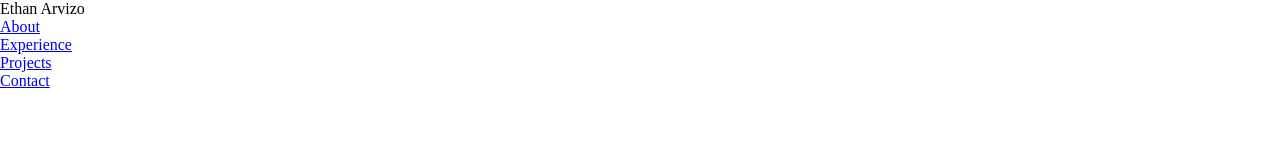
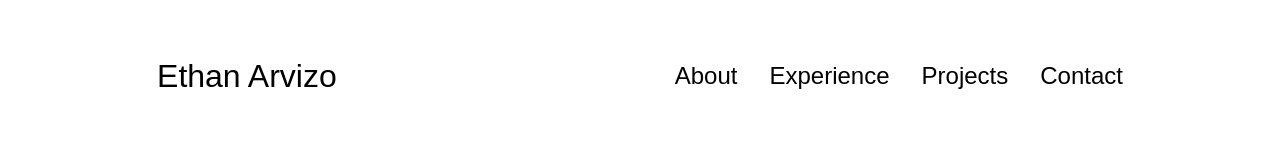
Before and after one commit to EthanArvizo/online-portfolio, a plain HTML site: page index.html in a window 1280 px wide. Drawn offline with Linux system fonts and the light colour scheme.

Commit message:
editing css and font for nav

```diff
--- a/style.css
+++ b/style.css
@@ -1,5 +1,7 @@
 /* General */
 
+
+@import url('https://fonts.googleapis.com/css2?family=Poppins:wght@300;400;500;600&display=swap')
 
 
 * {
@@ -8,5 +10,57 @@
 }
 
 body {
-    font-family: ;
+    font-family: 'Poppins', sans-serif;
 }
+
+html{
+    scroll-behavior: smooth;
+}
+
+p{
+    color: rgb(85,85,85);
+}
+/* Transition */
+a, .btn{
+    transition: all 300ms ease;
+}
+
+/* DESKTOP NAV */
+
+nav,
+.nav-links {
+    display: flex;
+}
+
+nav{
+    justify-content: space-around;
+    align-items: center;
+    height: 17vh;
+}
+
+.nav-links {
+    gap: 2rem;
+    list-style: none;
+    font-size: 1.5rem;
+}
+
+a{
+    color: black;
+    text-decoration: none;
+    text-decoration: white;
+}
+
+a:hover{
+    color: grey;
+    text-decoration: underline;
+    text-underline-offset: 1rem;
+    text-decoration-color: rgb(181,181,181);
+}
+
+.logo {
+    font-size: 2rem;
+}
+
+.logo:hover{
+    cursor: default;
+}
```
